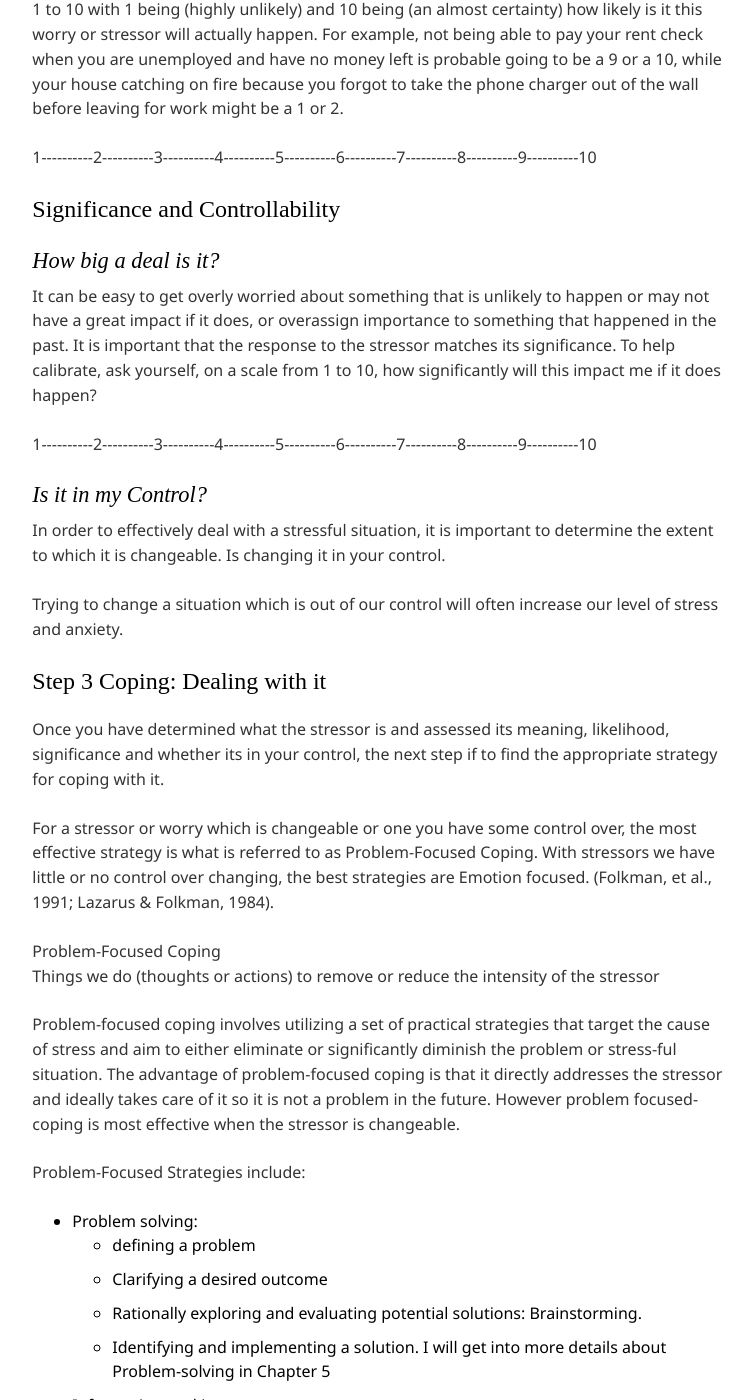
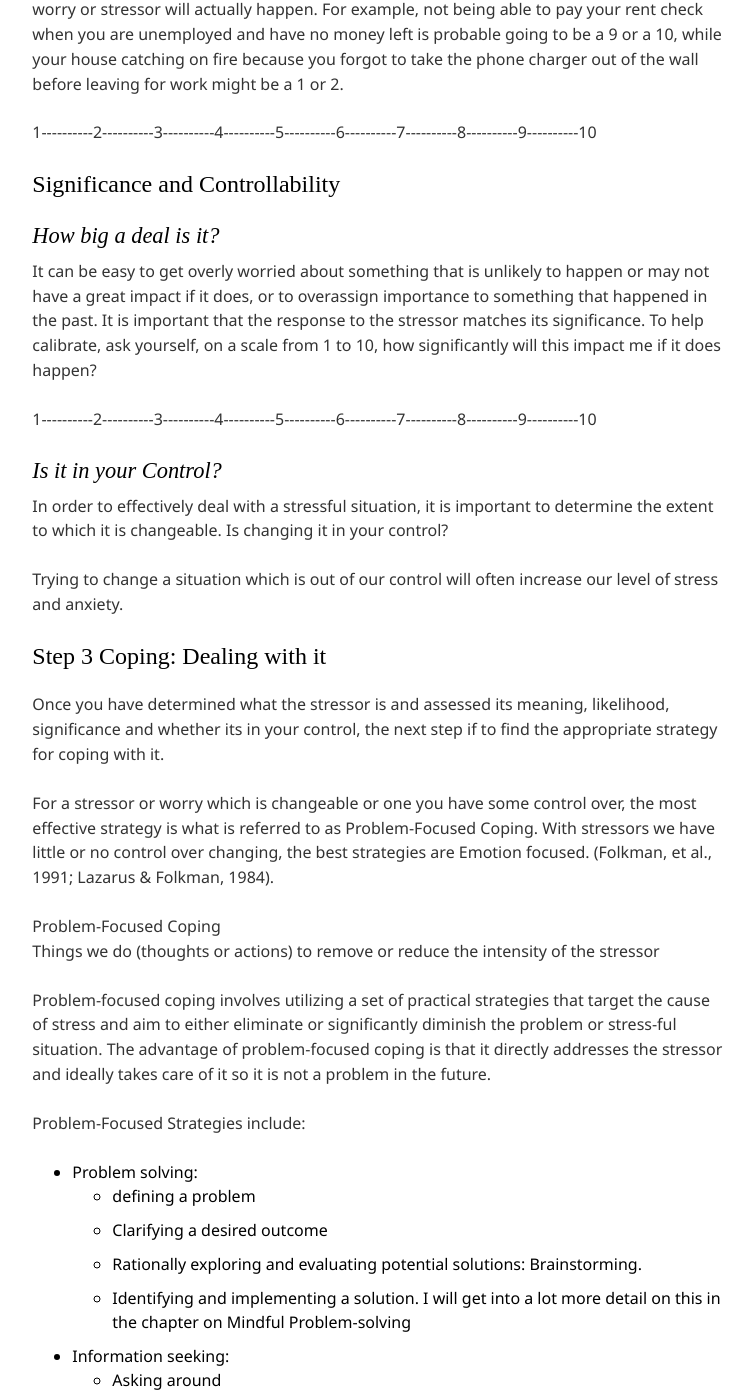
Before and after one commit to mtorres253/mtorres253.github.io, a Jekyll site: the page built from chapt-1/index.md, in a window 1280 px wide and 1400 px high, scrolled down 1202 px. Shown: the whole window, without its empty margins (384-1137 px from the left). Built offline with Jekyll 4.4.1, drawn with Linux system fonts in a browser that asks for light colours; nearby versions of some CDN libraries; some web fonts are replaced; comment, search, counter and statistics services are not loaded; some of the changed text lies outside the part shown.

Commit message:
Update index.md

```diff
--- a/chapt-1/index.md
+++ b/chapt-1/index.md
@@ -5,8 +5,7 @@
 <p class="type">Chapter 1</p>
 
 # Anxiety, Stress and Coping
-Stress as well as some level of anxiety and worry are a natural and important part of life. They can help us identify areas of concern, know when we are in potential danger and, at times, motivate us to make changes in our lives. The challenge is that if we aren't dealing with our stress (being mindful of it and working with it in a productive way) it can take on a life of its own, causing all sorts of difficulties that impact both emotional and physical health and our ability to effectively function in day to day life. The following tools can help you deal with the stress and anxiety in your life more effectively and keep it from having a negative impact.
-
+Stress as well as some level of anxiety and worry are a natural and important part of life. They can help us identify areas of concern, know when we are in potential danger and, at times, moti-vate us to make changes in our lives. If we aren’t dealing with our stress (being mindful of it and working with it in a productive way) it can take on a life of its own, causing all sorts of difficul-ties that impact both emotional and physical health and our ability to effectively function in day to day life. The following steps can help you assess and address the stress and anxiety in your life more effectively to keep it from having a negative impact.
 ## Step 1 Recognition: Notice your stress
 
 Think for a moment &hellip;
@@ -42,7 +41,7 @@
 ## Significance and Controllability
 
 ### How big a deal is it?
-It can be easy to get overly worried about something that is unlikely to happen or may not have a great impact if it does, or overassign importance to something that happened in the past. It is important that the response to the stressor matches its significance. To help calibrate, ask yourself, on a scale from 1 to 10, how significantly will this impact me if it does happen?
+It can be easy to get overly worried about something that is unlikely to happen or may not have a great impact if it does, or to overassign importance to something that happened in the past. It is important that the response to the stressor matches its significance. To help calibrate, ask yourself, on a scale from 1 to 10, how significantly will this impact me if it does happen?
 
 
 <p class="number-continuum">
@@ -51,8 +50,8 @@
 
 
 
-### Is it in my Control?
-In order to effectively deal with a stressful situation, it is important to determine the extent to which it is changeable. Is changing it in your control.
+### Is it in your Control?
+In order to effectively deal with a stressful situation, it is important to determine the extent to which it is changeable. Is changing it in your control?
 
 Trying to change a situation which is out of our control will often increase our level of stress and anxiety.
 
@@ -64,7 +63,7 @@
 Problem-Focused Coping
 Things we do (thoughts or actions) to remove or reduce the intensity of the stressor
 
-Problem-focused coping involves utilizing a set of practical strategies that target the cause of stress and aim to either eliminate or significantly diminish the problem or stress-ful situation. The advantage of problem-focused coping is that it directly addresses the stressor and ideally takes care of it so it is not a problem in the future. However problem focused-coping is most effective when the stressor is changeable.
+Problem-focused coping involves utilizing a set of practical strategies that target the cause of stress and aim to either eliminate or significantly diminish the problem or stress-ful situation. The advantage of problem-focused coping is that it directly addresses the stressor and ideally takes care of it so it is not a problem in the future.
 
 Problem-Focused Strategies include:
 
@@ -73,7 +72,7 @@
   - Clarifying a desired outcome
   - Rationally exploring and evaluating potential solutions: Brainstorming.
   - Identifying and implementing a solution.
-  I will get into more details about Problem-solving in Chapter 5
+  I will get into a lot more detail on this in the chapter on Mindful Problem-solving
 - Information seeking:
   - Asking around
   - Researching online
@@ -83,7 +82,7 @@
   - Asking for what you need
 
 ## Emotion-Focused Coping
-Things we do (thoughts and actions to decrease the distress you feel about the situation without necessarily altering or removing the actual stressor. (Folkman, et al., 1991)
+Things we do (thoughts and actions) to decrease the distress you feel about the situation without necessarily altering or removing the actual stressor. (Folkman, et al., 1991)
 
 This is a coping strategy most relevant to when the stressor is out of your control or you determine that trying to change it at this time would be less helpful than decreasing how it is impacting you. Examples of emotion-focused coping strategies might include
 
@@ -96,7 +95,7 @@
 - Spiritual practices
 
 ## Distracting vs. being present in your feelings
-Emotion focused coping can be broken down into two categories:
+Emotion-focused coping can be broken down into two categories:
 
 - Distraction coping: Strategies that allow you to escape or distract from the stress and anxiety, such as watching TV, having a glass of wine, taking an Ativan, For some it can be listening to music, dancing or going for a run.
 
```
Also changed, not shown: other parts of chapt-1/index.md (+1 -1 lines).
